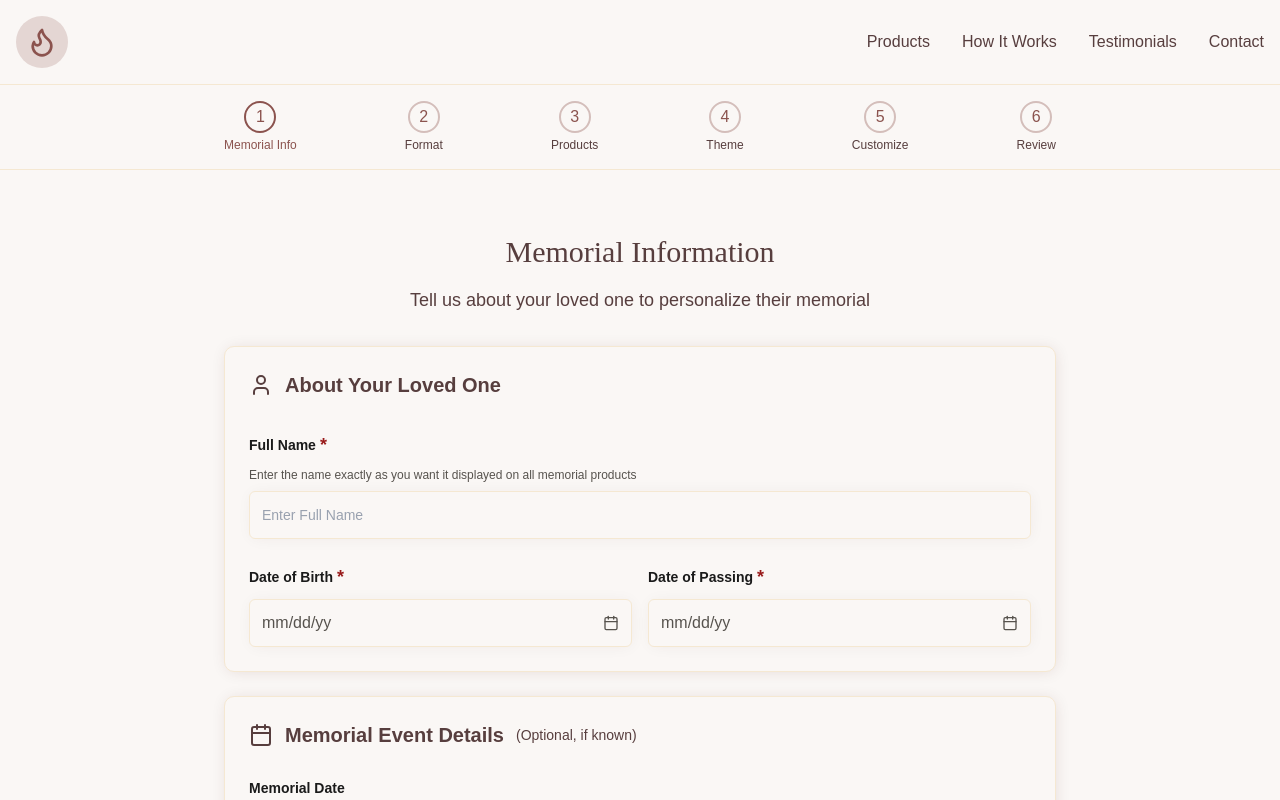
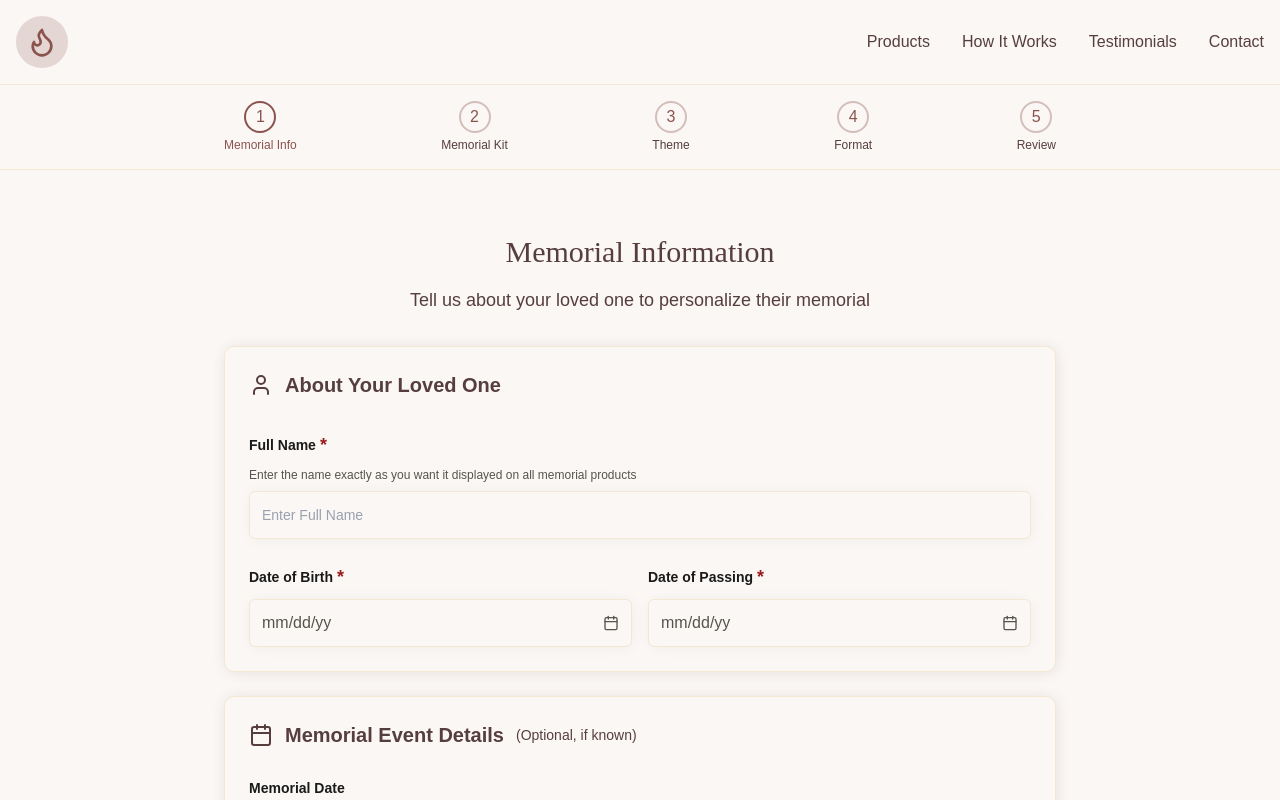
Before and after one commit to sfxdevelop/embrance, a Next.js app: page /customize in a window 1280 px wide. Shown: the top 800 px of the page. Built offline with nearby package versions, Linux system fonts and the light colour scheme; a web font is replaced by a local one.

Commit message:
Update schema.prisma to standardize mediaRefs naming and improve model mappings; refine flow section naming for consistency

```diff
--- a/src/app/(public)/_sections/flow-section.tsx
+++ b/src/app/(public)/_sections/flow-section.tsx
@@ -15,7 +15,7 @@ const flow = [
   },
   {
     icon: <PaletteIcon className={cn("size-6 text-primary")} />,
-    name: "Choose Themes",
+    name: "Choose Theme",
   },
   {
     icon: <UsersIcon className={cn("size-6 text-primary")} />,
--- a/src/app/(public)/customize/_sections/customization-form-section.tsx
+++ b/src/app/(public)/customize/_sections/customization-form-section.tsx
@@ -7,14 +7,7 @@ import { MultiStepCustomizationForm } from "~/components/forms/multi-step-custom
 import { cn } from "~/lib/utils";
 
 export function CustomizationFormSection() {
-  const steps = [
-    "Memorial Info",
-    "Format",
-    "Products",
-    "Theme",
-    "Customize",
-    "Review",
-  ];
+  const steps = ["Memorial Info", "Memorial Kit", "Theme", "Format", "Review"];
 
   const [currentStepIndex, _setCurrentStepIndex] = useState(0);
 
```
Also changed, not shown: 1 other file (tests, documents, lock files or other folders).
